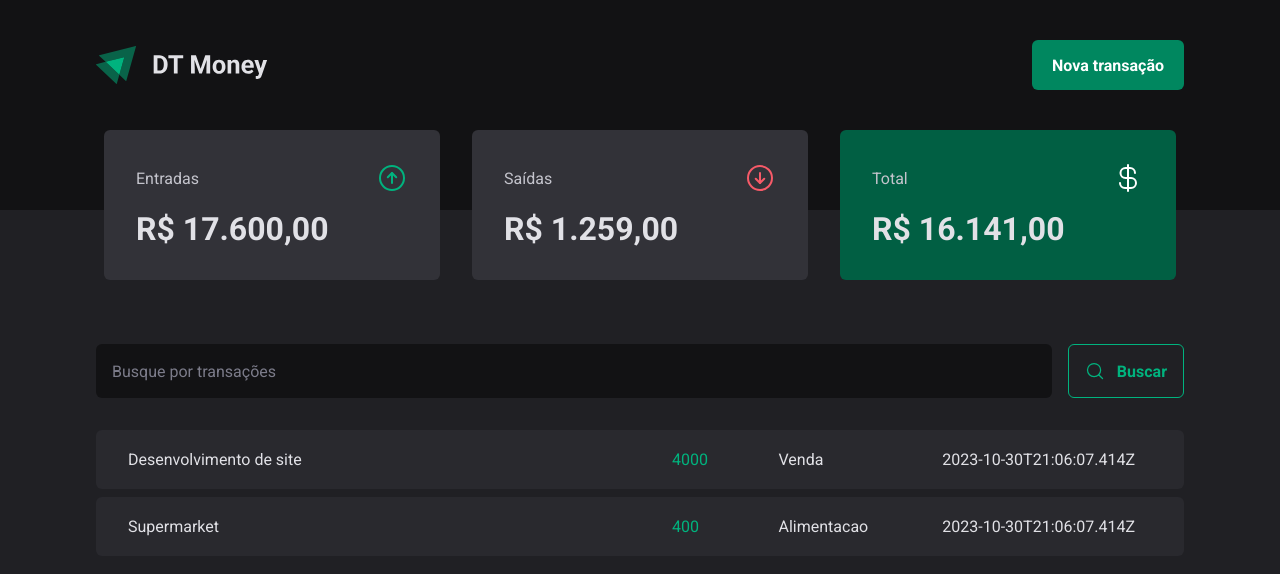
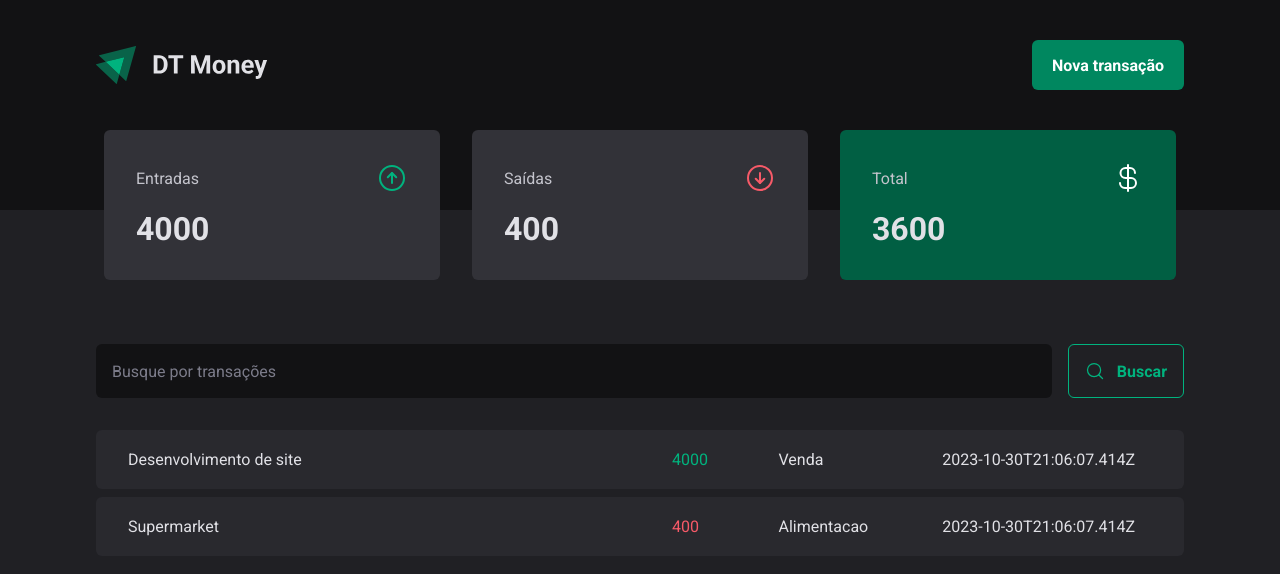
Before and after one commit to franciscovinicios/dtmoney-react, a React (Vite) app: page / in a window 1280 px wide. Shown: the top 574 px of the page. Built offline with nearby package versions, Linux system fonts and the light colour scheme; data requests are answered from the project's data file.

Commit message:
connection with api: calculating transaction summary

```diff
--- a/server.json
+++ b/server.json
@@ -11,7 +11,7 @@
     {
       "id": 2,
       "description": "Supermarket",
-      "type": "income",
+      "type": "outcome",
       "category": "Alimentacao",
       "price": 400,
       "createdAt": "2023-10-30T21:06:07.414Z"
--- a/src/components/Summary/inde.tsx
+++ b/src/components/Summary/inde.tsx
@@ -5,6 +5,24 @@
 
 export function Summary() {
   const { transactions } = useContext(TransactionsContext);
+
+  const summary = transactions.reduce(
+    (acc, transaction) => {
+      if (transaction.type === "income") {
+        acc.income += transaction.price;
+        acc.total += transaction.price;
+      } else {
+        acc.outcome += transaction.price;
+        acc.total -= transaction.price;
+      }
+      return acc;
+    },
+    {
+      income: 0,
+      outcome: 0,
+      total: 0,
+    }
+  );
   return (
     <SummaryContainer>
       <SummaryCard>
@@ -12,7 +30,7 @@
           <span>Entradas</span>
           <ArrowCircleUp size={32} color="#00b37e" />
         </header>
-        <strong>R$ 17.600,00</strong>
+        <strong>{summary.income}</strong>
       </SummaryCard>
 
       <SummaryCard>
@@ -20,7 +38,7 @@
           <span>Saídas</span>
           <ArrowCircleDown size={32} color="#f75a68" />
         </header>
-        <strong>R$ 1.259,00</strong>
+        <strong>{summary.outcome}</strong>
       </SummaryCard>
 
       <SummaryCard variant="green">
@@ -28,7 +46,7 @@
           <span>Total</span>
           <CurrencyDollar size={32} color="#fff" />
         </header>
-        <strong>R$ 16.141,00</strong>
+        <strong>{summary.total}</strong>
       </SummaryCard>
     </SummaryContainer>
   );
```
